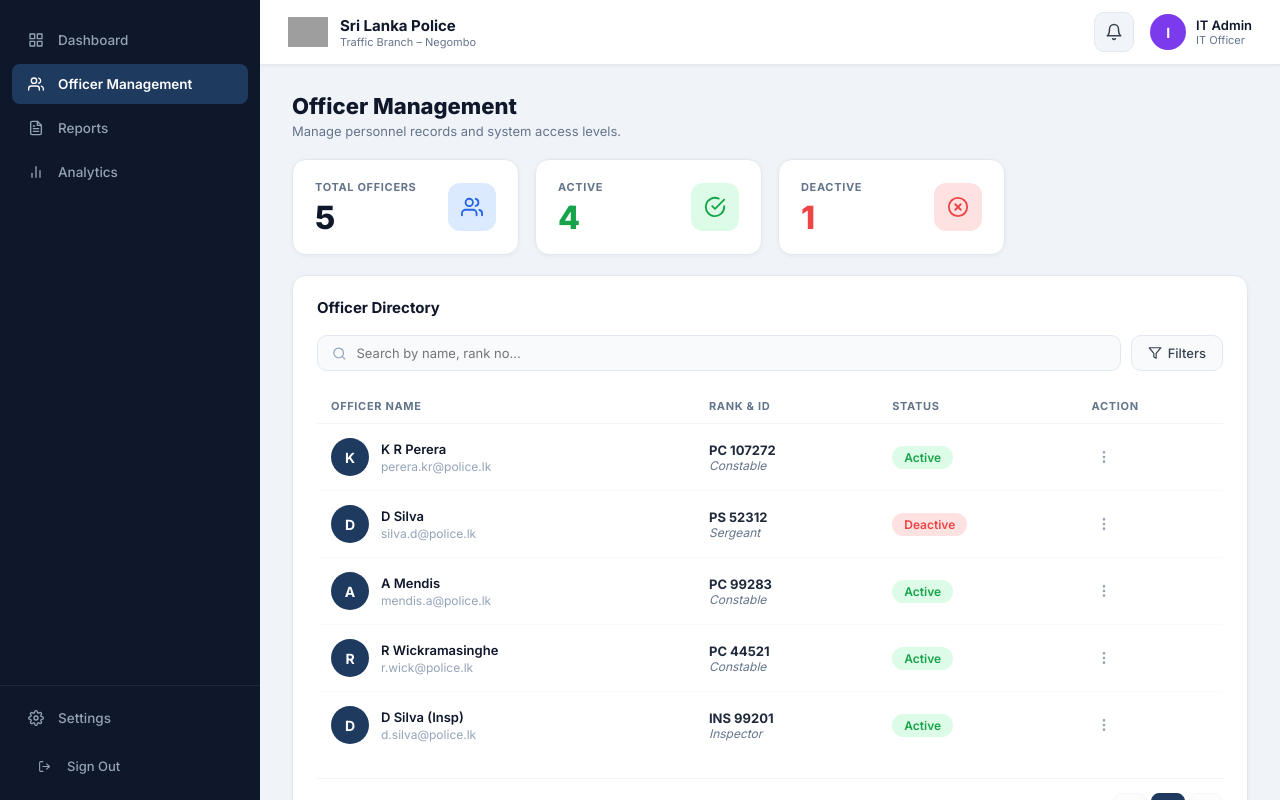
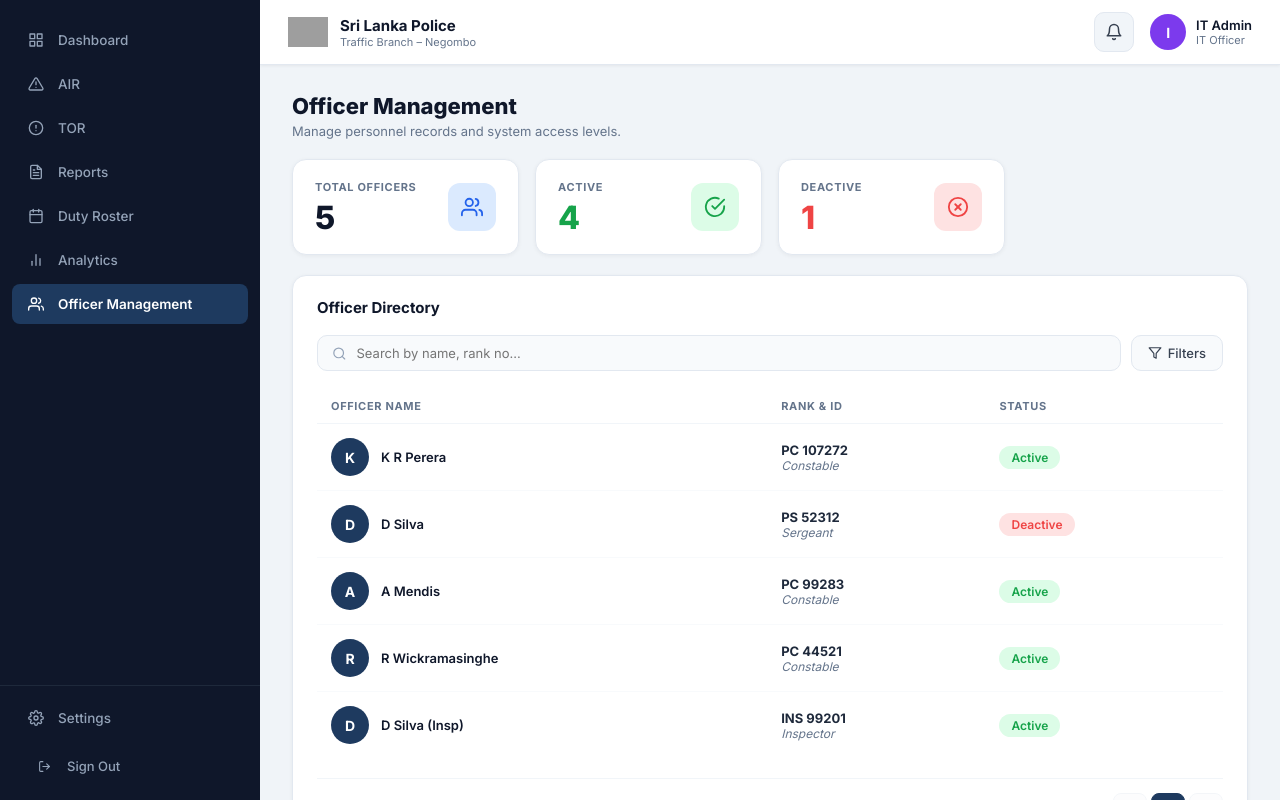
Before and after one commit to Pacifique-crypto/traffic-branch-record-management, a React (Create React App) app in the folder traffic-system/traffic-system/frontend/: page /user-management in a window 1280 px wide. Built offline with nearby package versions, Linux system fonts and the light colour scheme; sample sign-in values are in the browser's storage; grey boxes are pictures that could not be loaded.

Commit message:
Updated IT layout and user management

```diff
--- a/traffic-system/traffic-system/frontend/src/layouts/ITLayout.js
+++ b/traffic-system/traffic-system/frontend/src/layouts/ITLayout.js
@@ -1,14 +1,17 @@
 import React from "react";
 import { Link, useLocation, useNavigate } from "react-router-dom";
 import {
-  FiGrid, FiUsers, FiSettings, FiLogOut, FiBell, FiFileText, FiBarChart2
+  FiGrid, FiUsers, FiSettings, FiLogOut, FiBell, FiFileText, FiBarChart2, FiAlertTriangle, FiAlertCircle, FiCalendar
 } from "react-icons/fi";
 
 const navItems = [
-  { label: "Dashboard",    path: "/it-dashboard",    icon: <FiGrid /> },
-  { label: "Officer Management",    path: "/user-management", icon: <FiUsers /> },
-  { label: "Reports",      path: "/reports",          icon: <FiFileText /> },
-  { label: "Analytics",    path: "/analytics",        icon: <FiBarChart2 /> },
+{ label: "Dashboard",   path: "/dashboard",   icon: <FiGrid /> },
+  { label: "AIR",         path: "/accidents",   icon: <FiAlertTriangle /> },
+  { label: "TOR",         path: "/tor",          icon: <FiAlertCircle /> },
+  { label: "Reports",     path: "/reports",      icon: <FiFileText /> },
+  { label: "Duty Roster", path: "/duty-roster",  icon: <FiCalendar /> },
+  { label: "Analytics",   path: "/analytics",    icon: <FiBarChart2 /> },
+  { label: "Officer Management",   path: "/user-management", icon: <FiUsers /> },
 ];
 
 function ITLayout({ children }) {
--- a/traffic-system/traffic-system/frontend/src/pages/UserManagement.js
+++ b/traffic-system/traffic-system/frontend/src/pages/UserManagement.js
@@ -66,11 +66,18 @@ function UserManagement() {
   const handleApprove = (id) => setApprovals(approvals.filter(a => a.id !== id));
   const handleReject  = (id) => setApprovals(approvals.filter(a => a.id !== id));
 
-  const handleToggleStatus = (id) => {
-    setOfficers(officers.map(o =>
-      o.id === id ? { ...o, status: o.status === "Active" ? "Deactive" : "Active" } : o
-    ));
-  };
+
+ const handleToggleStatus = (officerId) => {
+  // Your logic to toggle status
+  // Example:
+  setOfficers(prev =>
+    prev.map(o =>
+      o.id === officerId
+        ? { ...o, status: o.status === "Active" ? "Deactive" : "Active" }
+        : o
+    )
+  );
+};
 
   return (
     <LayoutComponent>
@@ -155,7 +162,7 @@ function UserManagement() {
                 <FiUserPlus size={18} color="#1e3a5f" />
                 <h3 className="um-section-title">New Officer Approvals</h3>
               </div>
-              <span className="um-action-required">ACTION REQUIRED</span>
+
             </div>
             <table className="um-table">
               <thead>
@@ -239,7 +246,7 @@ function UserManagement() {
                 <th>RANK & ID</th>
                 {userRole === "OIC" && <th>ROLE</th>}
                 <th>STATUS</th>
-                <th>ACTION</th>
+
               </tr>
             </thead>
             <tbody>
@@ -252,7 +259,7 @@ function UserManagement() {
                         <div className="um-avatar">{o.fullName.charAt(0)}</div>
                         <div>
                           <p className="um-officer-name">{o.fullName}</p>
-                          <p className="um-officer-email">{o.email}</p>
+
                         </div>
                       </div>
                     </td>
@@ -263,43 +270,21 @@ function UserManagement() {
                     {userRole === "OIC" && (
                       <td><span className="um-role-badge">{o.role}</span></td>
                     )}
-                    <td>
-                      <span className={`um-status-badge ${o.status === "Active" ? "um-active" : "um-deactive"}`}>
-                        {o.status}
-                      </span>
-                    </td>
-                    <td>
-                      <div style={{ display: "flex", alignItems: "center", gap: 10 }}>
-                        {userRole === "IT Officer" && (
-                          <button
-                            className="um-reset-pw-btn"
-                            onClick={() => setResetTarget(o)}
-                          >
-                            Reset PW
-                          </button>
-                        )}
-                        {userRole === "OIC" && (
-                          <button
-                            className={`um-toggle-btn ${o.status === "Active" ? "um-deactivate" : "um-activate"}`}
-                            onClick={() => handleToggleStatus(o.id)}
-                          >
-                            {o.status === "Active" ? "Deactivate" : "Activate"}
-                          </button>
-                        )}
-                        <button
-                          className="um-dots-btn"
-                          onClick={() => setDetailsOfficer(o)}
-                          title="View details"
-                        >
-                          <FiMoreVertical size={16} />
-                        </button>
-                      </div>
-                    </td>
+                   <td>
+  <span
+    className={`um-status-badge ${o.status === "Active" ? "um-active" : "um-deactive"}`}
+    onClick={() => handleToggleStatus(o.id)}
+    style={{ cursor: "pointer" }}
+  >
+    {o.status}
+  </span>
+</td>
+
                   </tr>
                 );
               })}
               {paginated.length === 0 && (
-                <tr><td colSpan={5} className="no-data">No officers found.</td></tr>
+                <tr><td colSpan={userRole === "OIC" ? 4 : 3} className="no-data">No officers found.</td></tr>
               )}
             </tbody>
           </table>
```
